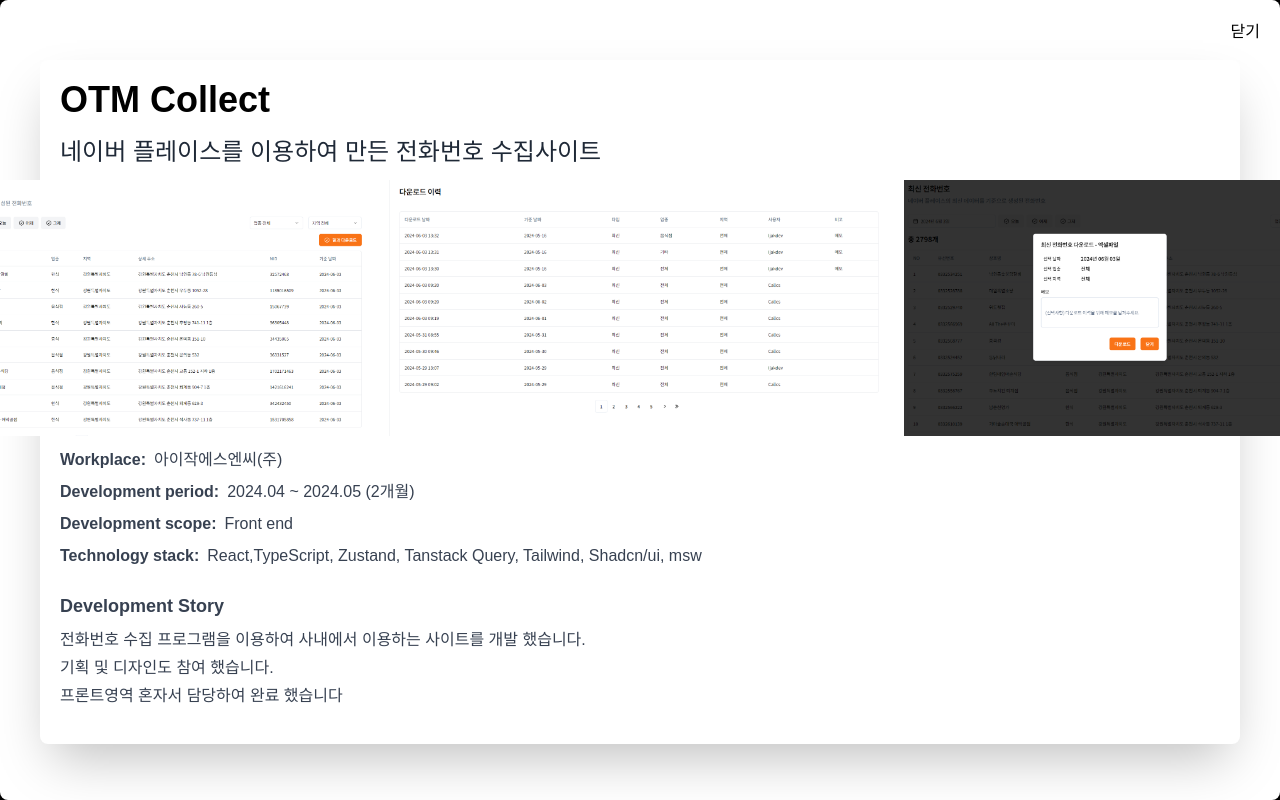
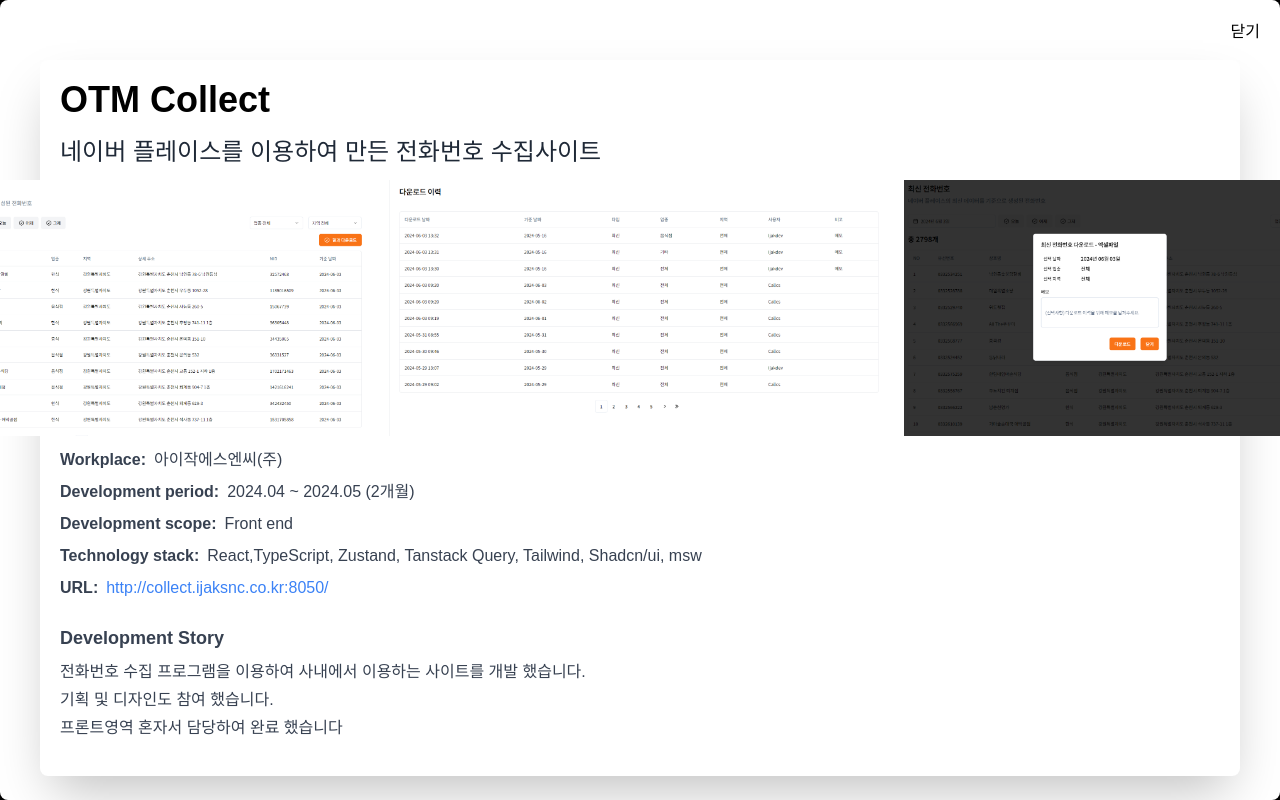
Before and after one commit to yeonso08/Introduce, a Next.js app: page / in a window 1280 px wide. Both pictures are taken after a click on the element 478 px from the left and 1632 px from the top of the page. Shown: the part 1232-2032 px from the top of the page. Built offline with nearby package versions, Linux system fonts and the light colour scheme; grey boxes are pictures that could not be loaded.

Commit message:
feat : 링크 추가

```diff
--- a/src/components/modal/ModalContents.tsx
+++ b/src/components/modal/ModalContents.tsx
@@ -261,6 +261,15 @@ export const OtmCollectModal = () => {
                       <div className="font-semibold">Technology stack:</div>
                       <div>React,TypeScript, Zustand, Tanstack Query, Tailwind, Shadcn/ui, msw</div>
                   </div>
+                  <div className="flex flex-col space-y-2">
+                      <div className="flex justify-start items-baseline space-x-2">
+                          <div className="font-semibold">URL:</div>
+                          <a href="https://front-omega-vert.vercel.app/main" target="_blank" rel="noopener noreferrer"
+                             className="text-blue-500 hover:text-blue-600">
+                              http://collect.ijaksnc.co.kr:8050/
+                          </a>
+                      </div>
+                  </div>
               </div>
           </div>
 
```
